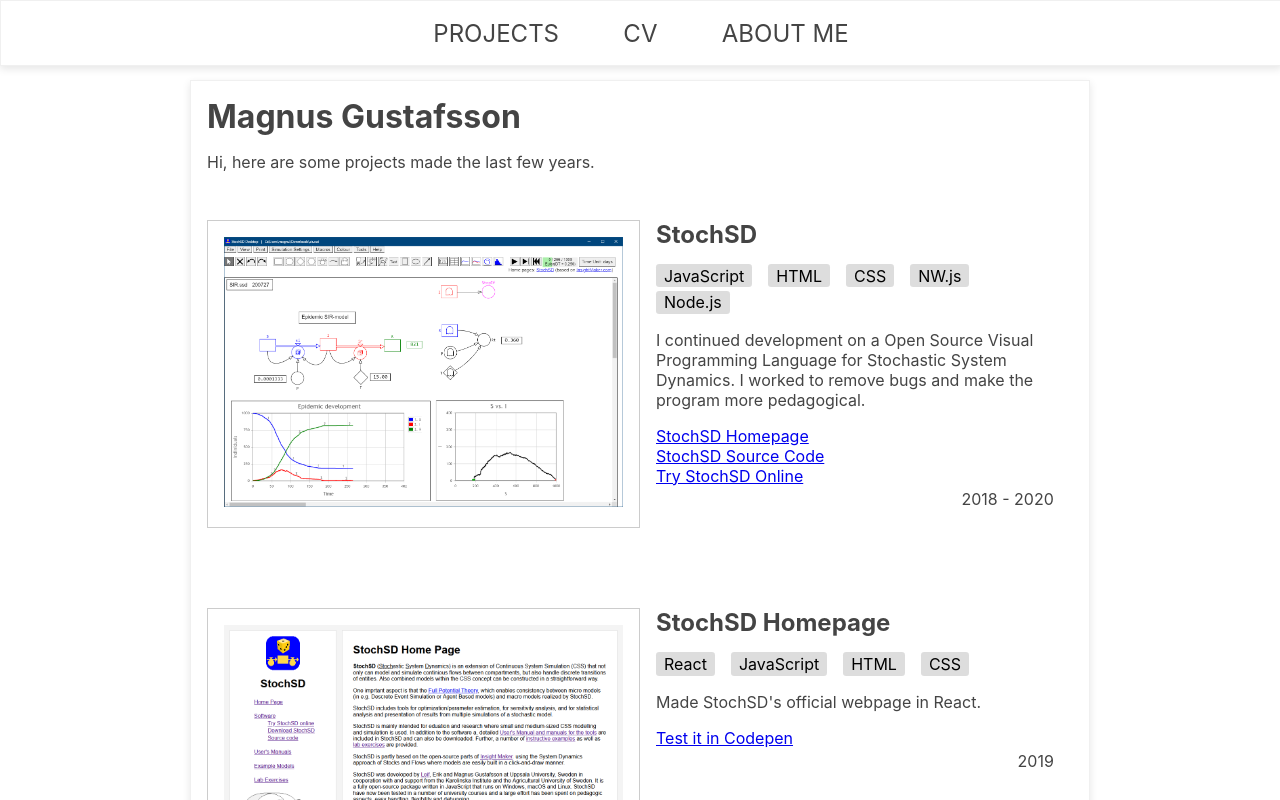
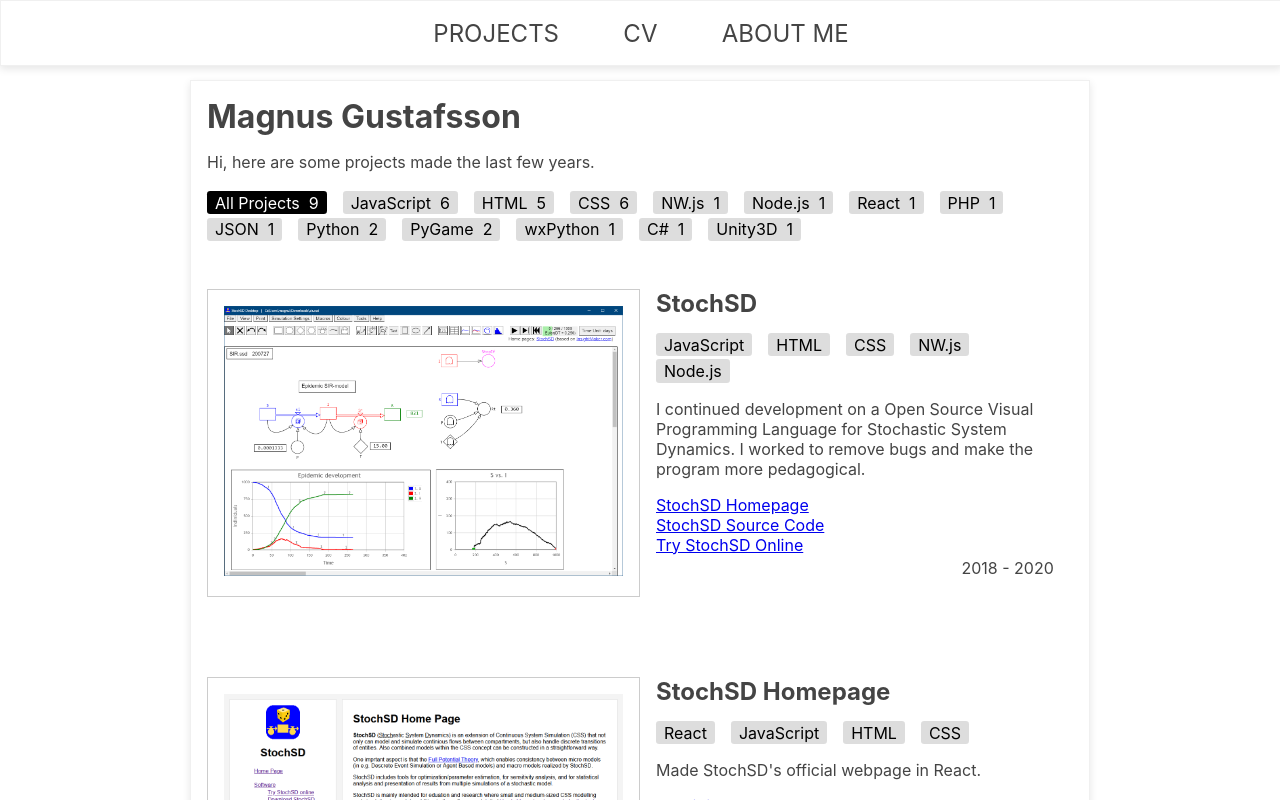
Before and after one commit to Magnus93/magnus-g-ts, a React app: page / in a window 1280 px wide. Shown: the top 800 px of the page. Built offline with nearby package versions, Linux system fonts and the light colour scheme.

Commit message:
Add working tags att top of Projects page

```diff
--- a/src/components/projects/ProjectPage.scss
+++ b/src/components/projects/ProjectPage.scss
@@ -25,7 +25,6 @@
         }
     }
 }
-
 
 .tag {
     display: inline-block;
--- a/src/components/projects/ProjectsPage.tsx
+++ b/src/components/projects/ProjectsPage.tsx
@@ -3,7 +3,7 @@
 import './ProjectPage.scss';
 
 interface TagCounter {
-    tag: string,
+    name: string,
     keyword: string,
     count: number
 }
@@ -13,6 +13,29 @@
     state = {
         projectData: projects,
         selectedTag: ""
+    }
+
+    tags : TagCounter[] = this.getAllTags();
+
+    getAllTags() : TagCounter[] {
+        let reducer = (acc: TagCounter[], proj: ProjectData) => {
+            proj.tags.forEach(tag => {
+                let index : number = acc.map(a => a.keyword).indexOf(tag);
+                if (index == -1) {
+                    // tag not included => add tag
+                    acc.push({name: tag, keyword: tag, count: 1});
+                } else {
+                    // tag already included => increament counter for tag
+                    acc[index].count++;
+                }
+            });
+            acc[0].count++;
+            return acc;
+        };
+        let allTags : TagCounter[] = projects.reduce(reducer, [{name: "All Projects", keyword: "", count: 0}]);
+        console.log(allTags);
+
+        return allTags;
     }
 
     filterProjects(keyword: string) {
@@ -58,6 +81,13 @@
         return (<div>
             <h1>Magnus Gustafsson</h1>
             <p>Hi, here are some projects made the last few years.</p>
+            <div className="clicktags">
+                {this.tags.map((tag, tag_index) => {
+                    return (<div  key={tag_index} className={`clicktags__tag tag ${this.state.selectedTag == tag.keyword ? "active": ""}`} onClick={this.filterProjects.bind(this, tag.keyword)}>
+                        <span className="tagname">{tag.name}</span> &nbsp;<span className="tagcount">{tag.count}</span>
+                    </div>);
+                })}
+            </div>
             {this.renderProjects()}
         </div>);
     }
```
